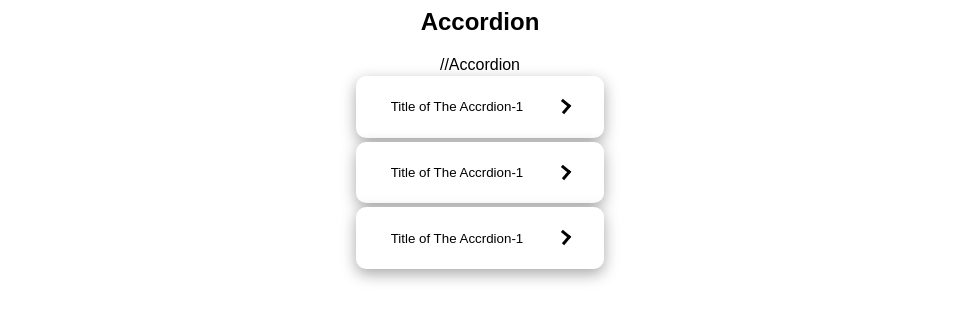
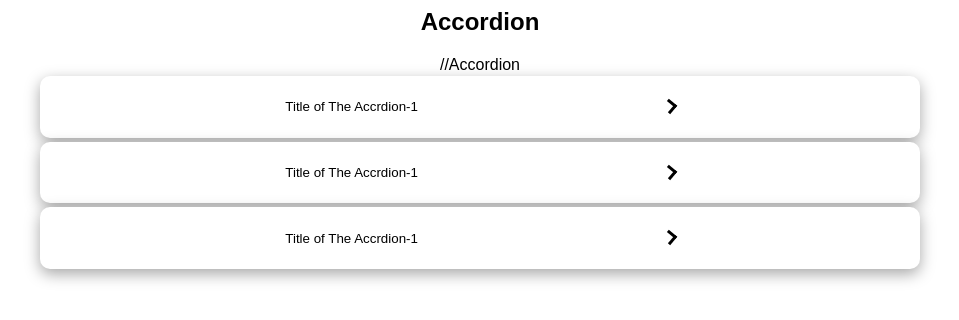
Before and after one commit to mohandand/React_Modal, a React (Create React App) app: page / in a window 1280 px wide. Shown: the top 320 px of the page, without its empty margins (160-1119 px from the left). Built offline with nearby package versions, Linux system fonts and the light colour scheme.

Commit message:
1 file modified

```diff
--- a/styles.css
+++ b/styles.css
@@ -6,7 +6,7 @@
   display: flex;
   flex-direction: column;
   margin: 0 auto;
-  max-width: 20%;
+  max-width: 70%;
 }
 .accordion_content {
   background-color: white;
```
